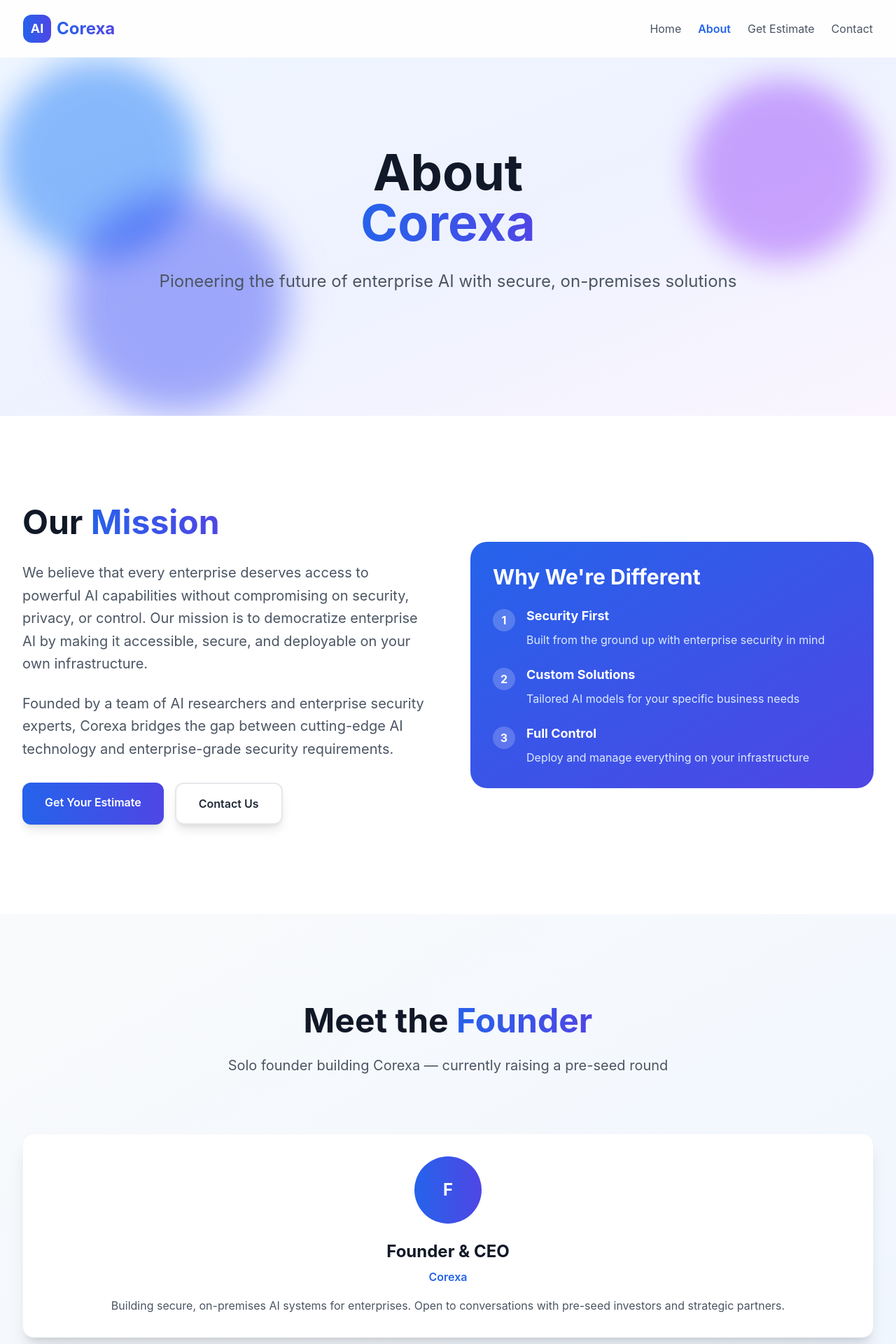
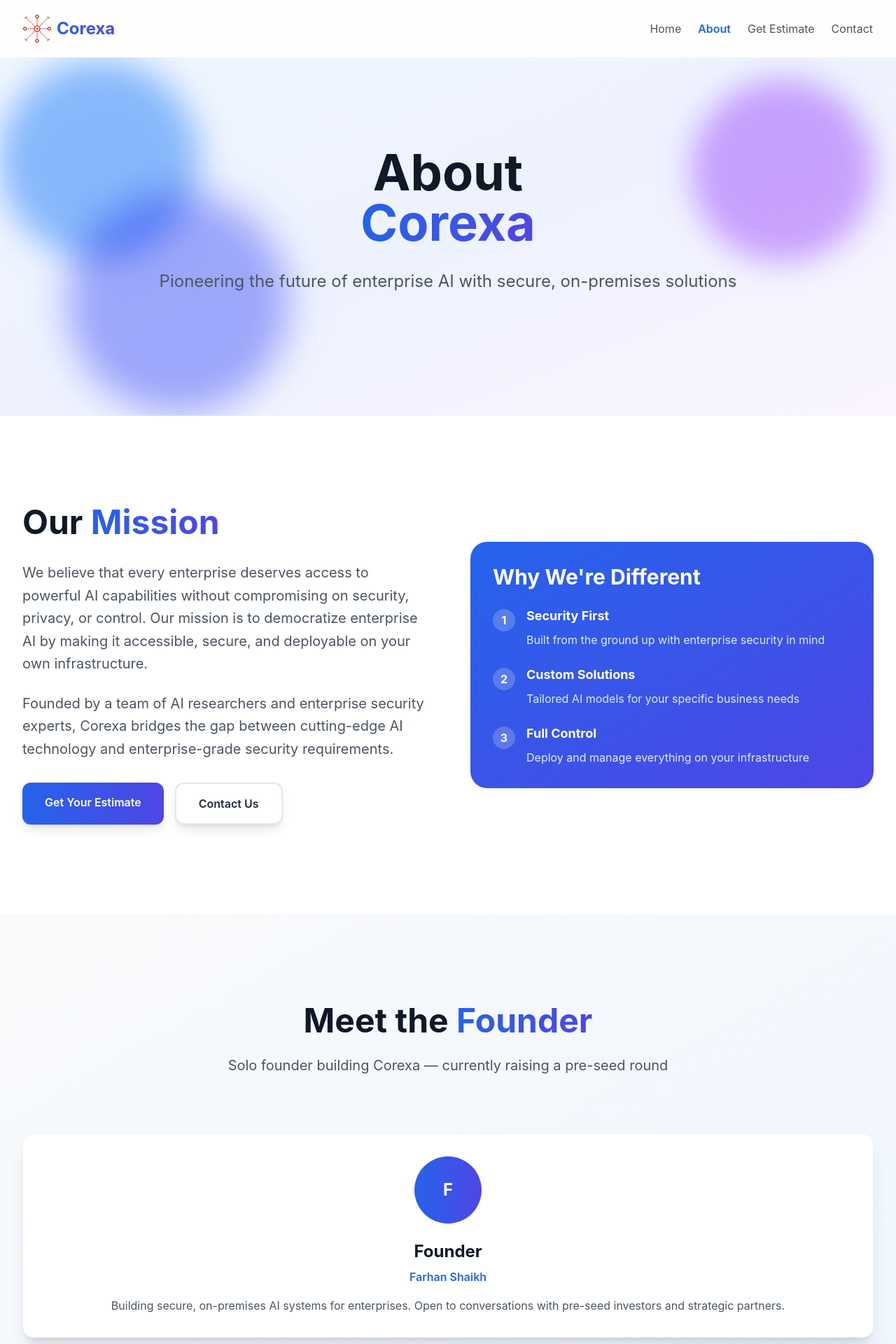
Before and after one commit to GitFarhanS/aib-App, a React (Vite) app: page /about in a window 1280 px wide. Shown: the top 1920 px of the page at 70% size. Built offline with nearby package versions, Linux system fonts and the light colour scheme.

Commit message:
Use Corexa_logo.png as top-left logo across app

```diff
--- a/src/About.jsx
+++ b/src/About.jsx
@@ -1,5 +1,6 @@
 import { useState, useEffect } from 'react'
 import { Link } from 'react-router-dom'
+import CorexaLogo from './assets/Corexa_logo.png'
 
 function About() {
   const [isVisible, setIsVisible] = useState(false)
@@ -16,9 +17,7 @@ function About() {
           <div className="flex justify-between items-center h-20">
             <div className="flex items-center">
               <div className="flex items-center space-x-2">
-                <div className="w-10 h-10 bg-gradient-to-r from-blue-600 to-indigo-600 rounded-xl flex items-center justify-center">
-                  <span className="text-white font-bold text-lg">AI</span>
-                </div>
+                              <img src={CorexaLogo} alt="Corexa Logo" className="w-10 h-10 rounded-xl object-cover" />
                 <h1 className="text-2xl font-bold bg-gradient-to-r from-blue-600 to-indigo-600 bg-clip-text text-transparent">Corexa</h1>
               </div>
             </div>
@@ -132,8 +131,8 @@ function About() {
               <div className="w-24 h-24 bg-gradient-to-r from-blue-600 to-indigo-600 rounded-full flex items-center justify-center text-white font-bold text-2xl mx-auto mb-6">
                 F
               </div>
-              <h3 className="text-2xl font-bold text-gray-900 mb-2 text-center">Founder & CEO</h3>
-              <p className="text-blue-600 font-semibold text-center mb-4">Corexa</p>
+              <h3 className="text-2xl font-bold text-gray-900 mb-2 text-center">Founder</h3>
+              <p className="text-blue-600 font-semibold text-center mb-4">Farhan Shaikh</p>
               <p className="text-gray-600 text-center leading-relaxed">
                 Building secure, on-premises AI systems for enterprises. Open to conversations with pre-seed investors and strategic partners.
               </p>
--- a/src/App.jsx
+++ b/src/App.jsx
@@ -4,6 +4,7 @@ import locked from './assets/locked.png';
 import shield from './assets/shield.png';
 import wrench from './assets/wrench.png';
 import flash from './assets/flash.png';
+import CorexaLogo from './assets/Corexa_logo.png';
 import About from './About'
 import Estimate from './Estimate'
 
@@ -22,9 +23,7 @@ function HomePage() {
           <div className="flex justify-between items-center h-20">
             <div className="flex items-center">
               <div className="flex items-center space-x-2">
-                <div className="w-10 h-10 bg-gradient-to-r from-blue-600 to-indigo-600 rounded-xl flex items-center justify-center">
-                  <span className="text-white font-bold text-lg">AI</span>
-                </div>
+                <img src={CorexaLogo} alt="Corexa Logo" className="w-10 h-10 rounded-xl object-cover" />
                 <h1 className="text-2xl font-bold gradient-text">Corexa</h1>
               </div>
             </div>
--- a/src/Estimate.jsx
+++ b/src/Estimate.jsx
@@ -1,5 +1,6 @@
 import { useState, useEffect } from 'react'
 import { Link } from 'react-router-dom'
+import CorexaLogo from './assets/Corexa_logo.png'
 
 function Estimate() {
   const [isVisible, setIsVisible] = useState(false)
@@ -141,9 +142,7 @@ function Estimate() {
           <div className="flex justify-between items-center h-20">
             <div className="flex items-center">
               <div className="flex items-center space-x-2">
-                <div className="w-10 h-10 bg-gradient-to-r from-blue-600 to-indigo-600 rounded-xl flex items-center justify-center">
-                  <span className="text-white font-bold text-lg">AI</span>
-                </div>
+                <img src={CorexaLogo} alt="Corexa Logo" className="w-10 h-10 rounded-xl object-cover" />
                 <h1 className="text-2xl font-bold bg-gradient-to-r from-blue-600 to-indigo-600 bg-clip-text text-transparent">Corexa</h1>
               </div>
             </div>
```
